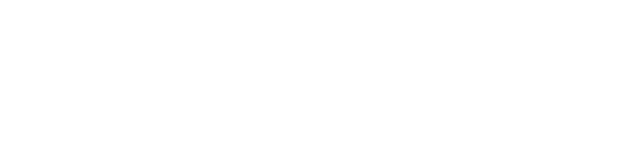
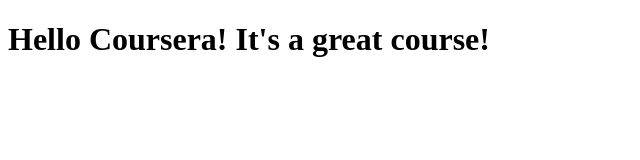
Before and after one commit to rpiacenti/coursera, a plain HTML site: page site/index.html in a window 1280 px wide. Shown: the whole page, without its empty margins (0-640 px from the left). Drawn offline with Linux system fonts and the light colour scheme.

Commit message:
Small addition to our page content.

```diff
--- a/site/index.html
+++ b/site/index.html
@@ -1,9 +1,9 @@
 <!DOCTYPE html>
 <html>
 <head>
-	<title>Hello Coursera</title>
+	<title>Hello Coursera!</title>
 </head>
 <body>
-
+<h1>Hello Coursera! It's a great course!</h1>
 </body>
 </html>
```
